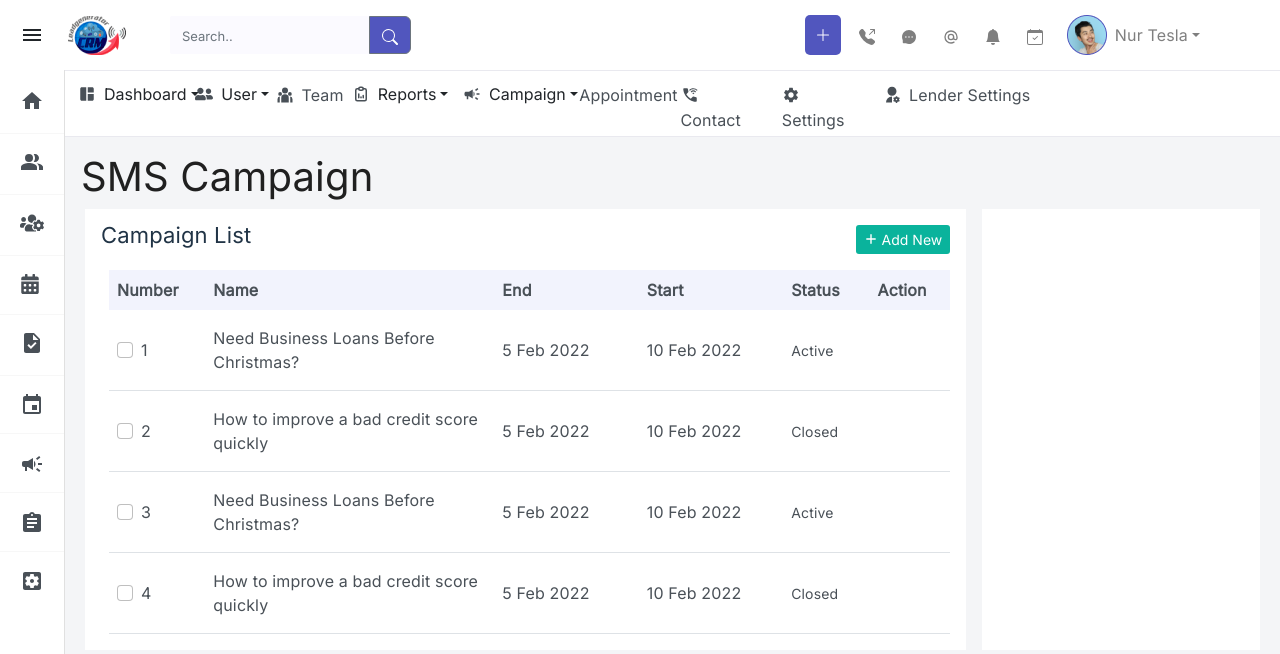
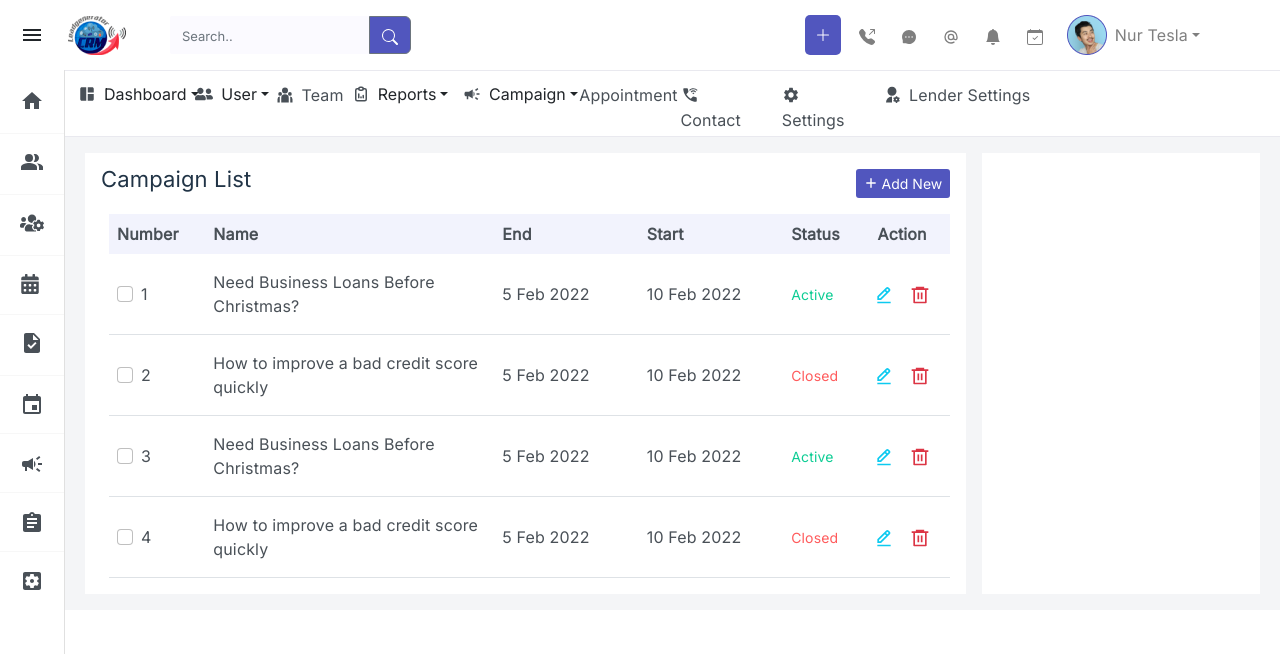
Before and after one commit to assraf-nur/CRM, a React (Create React App) app: page /marketing in a window 1280 px wide. Shown: the top 654 px of the page. Built offline with nearby package versions, Linux system fonts and the light colour scheme.

Commit message:
campaign list done

```diff
--- a/src/Components/CSS/Style.css
+++ b/src/Components/CSS/Style.css
@@ -972,7 +972,13 @@ div {
   line-height: 21px;
   color: #213446;
 }
-.table-box thead{
-  background-color: #F2F3FD;
+.table-box thead {
+  background-color: #f2f3fd;
   padding-top: 10px;
 }
+.campaign-status-active {
+  color: #0dcd94;
+}
+.campaign-status-closed {
+  color: #ff5b5c;
+}
--- a/src/Components/Marketing/Marketing.js
+++ b/src/Components/Marketing/Marketing.js
@@ -1,16 +1,17 @@
 import React from "react";
 import "../CSS/Style.css";
 import { HiPlus } from "react-icons/hi";
+import { RiDeleteBin6Line } from "react-icons/ri";
+import { BiEditAlt } from "react-icons/bi";
 
 const Marketing = () => {
   return (
     <div className="p-3">
-      <h1>SMS Campaign</h1>
       <div className="row gap-3 mx-1">
         <div className="col-xl-9 p-3 bg-white">
           <div className="box-head">
             <h5>Campaign List</h5>
-            <button className="add-new-button py-1 px-2">
+            <button style={{backgroundColor: "#5156BE"}} className="add-new-button py-1 px-2">
               <HiPlus className="me-1 mb-1" />
               Add New
             </button>
@@ -20,58 +21,141 @@ const Marketing = () => {
             <table className="mt-3 ms-2 table-box">
               <thead>
                 <tr>
-                    <th className="p-2" width={"10%"}>Number</th>
-                    <th className="p-2" width={"30%"}>Name</th>
-                    <th className="p-2" width={"15%"}>End</th>
-                    <th className="p-2" width={"15%"}>Start</th>
-                    <th className="p-2" width={"5%"}>Status</th>
-                    <th className="p-2 text-center" width={"10%"}>Action</th>
+                  <th className="p-2" width={"10%"}>
+                    Number
+                  </th>
+                  <th className="p-2" width={"30%"}>
+                    Name
+                  </th>
+                  <th className="p-2" width={"15%"}>
+                    End
+                  </th>
+                  <th className="p-2" width={"15%"}>
+                    Start
+                  </th>
+                  <th className="p-2" width={"5%"}>
+                    Status
+                  </th>
+                  <th className="p-2 text-center" width={"10%"}>
+                    Action
+                  </th>
                 </tr>
               </thead>
               <tbody>
                 <tr className="border-bottom">
                   <td className="p-2 py-3">
-                        <input type="checkbox" class="form-check-input ms-0" id="exampleCheck1"/>
-                        <label class="form-check-label ms-4" for="exampleCheck1">1</label>
+                    <input
+                      type="checkbox"
+                      class="form-check-input ms-0"
+                      id="exampleCheck1"
+                    />
+                    <label class="form-check-label ms-4" for="exampleCheck1">
+                      1
+                    </label>
                   </td>
-                    <td className="p-2 py-3">Need Business Loans Before Christmas?</td>
+                  <td className="p-2 py-3">
+                    Need Business Loans Before Christmas?
+                  </td>
                   <td className="p-2 py-3">5 Feb 2022</td>
                   <td className="p-2 py-3">10 Feb 2022</td>
-                    <td className="p-2 py-3"><small>Active</small></td>
-                    <td className="p-2 py-3"></td>
+                  <td className="p-2 py-3">
+                    <small className="campaign-status-active">Active</small>
+                  </td>
+                  <td className="p-2 py-3 text-center">
+                    <a title="Edit" href="{}">
+                      <BiEditAlt className="fs-5 text-info" />
+                    </a>
+                    <a title="Delete" className="ms-3" href="{}">
+                      <RiDeleteBin6Line className="fs-5 text-danger" />
+                    </a>
+                  </td>
                 </tr>
                 <tr className="border-bottom">
                   <td className="p-2 py-3">
-                        <input type="checkbox" class="form-check-input ms-0" id="exampleCheck1"/>
-                        <label class="form-check-label ms-4" for="exampleCheck1">2</label>
+                    <input
+                      type="checkbox"
+                      class="form-check-input ms-0"
+                      id="exampleCheck1"
+                    />
+                    <label class="form-check-label ms-4" for="exampleCheck1">
+                      2
+                    </label>
                   </td>
-                    <td className="p-2 py-3">How to improve a bad credit score quickly</td>
+                  <td className="p-2 py-3">
+                    How to improve a bad credit score quickly
+                  </td>
                   <td className="p-2 py-3">5 Feb 2022</td>
                   <td className="p-2 py-3">10 Feb 2022</td>
-                    <td className="p-2 py-3"><small>Closed</small></td>
-                    <td className="p-2 py-3"></td>
+                  <td className="p-2 py-3">
+                    <small className="campaign-status-closed">Closed</small>
+                  </td>
+                  <td className="p-2 py-3 text-center">
+                    <a title="Edit" href="{}">
+                      <BiEditAlt className="fs-5 text-info" />
+                    </a>
+                    <a title="Delete" className="ms-3" href="{}">
+                      <RiDeleteBin6Line className="fs-5 text-danger" />
+                    </a>
+                  </td>
                 </tr>
                 <tr className="border-bottom">
                   <td className="p-2 py-3">
-                        <input type="checkbox" class="form-check-input ms-0" id="exampleCheck1"/>
-                        <label class="form-check-label ms-4" for="exampleCheck1">3</label>
+                    <input
+                      type="checkbox"
+                      class="form-check-input ms-0"
+                      id="exampleCheck1"
+                    />
+                    <label class="form-check-label ms-4" for="exampleCheck1">
+                      3
+                    </label>
                   </td>
-                    <td className="p-2 py-3">Need Business Loans Before Christmas?</td>
+                  <td className="p-2 py-3">
+                    Need Business Loans Before Christmas?
+                  </td>
                   <td className="p-2 py-3">5 Feb 2022</td>
                   <td className="p-2 py-3">10 Feb 2022</td>
-                    <td className="p-2 py-3"><small>Active</small></td>
-                    <td className="p-2 py-3"></td>
+                  <td className="p-2 py-3">
+                    <small className="campaign-status-active">Active</small>
+                  </td>
+                  <td className="p-2 py-3 text-center">
+                    <a title="Edit" href="{}">
+                      <BiEditAlt className="fs-5 text-info" />
+                    </a>
+                    <a title="Delete" className="ms-3" href="{}">
+                      <RiDeleteBin6Line className="fs-5 text-danger" />
+                    </a>
+                  </td>
                 </tr>
                 <tr className="border-bottom">
                   <td className="p-2 py-3">
-                        <input type="checkbox" class="form-check-input ms-0" id="exampleCheck1"/>
-                        <label class="form-check-label ms-4" for="exampleCheck1">4</label>
+                    <input
+                      type="checkbox"
+                      class="form-check-input ms-0"
+                      id="exampleCheck1"
+                    />
+                    <label class="form-check-label ms-4" for="exampleCheck1">
+                      4
+                    </label>
                   </td>
-                    <td className="p-2 py-3">How to improve a bad credit score quickly</td>
+                  <td className="p-2 py-3">
+                    How to improve a bad credit score quickly
+                  </td>
                   <td className="p-2 py-3">5 Feb 2022</td>
                   <td className="p-2 py-3">10 Feb 2022</td>
-                    <td className="p-2 py-3"> <small>Closed</small> </td>
-                    <td className="p-2 py-3"></td>
+                  <td className="p-2 py-3">
+                    {" "}
+                    <small className="campaign-status-closed">
+                      Closed
+                    </small>{" "}
+                  </td>
+                  <td className="p-2 py-3 text-center">
+                    <a title="Edit" href="{}">
+                      <BiEditAlt className="fs-5 text-info" />
+                    </a>
+                    <a title="Delete" className="ms-3" href="{}">
+                      <RiDeleteBin6Line className="fs-5 text-danger" />
+                    </a>
+                  </td>
                 </tr>
               </tbody>
             </table>
```
Lines whose indentation alone changed are shown as unchanged.
